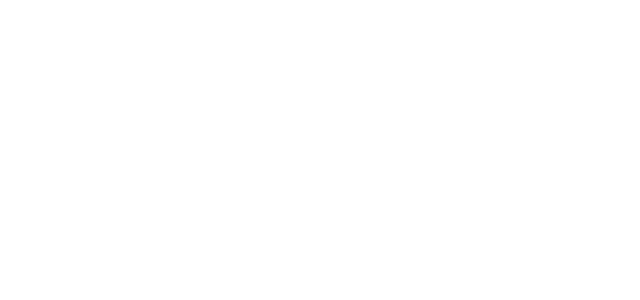
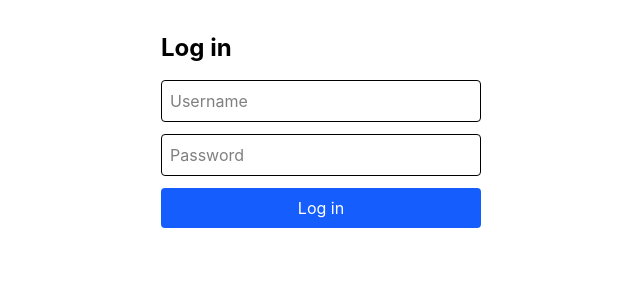
Before and after one commit to Rosca-Teodora/Smart-Task-Manager, a React (Vite) app in the folder frontend/: page /login in a window 1280 px wide. Before the commit this address had no page. Shown: the top 300 px of the page, without its empty margins (319-959 px from the left). Built offline with nearby package versions, Linux system fonts and the light colour scheme.

Commit message:
add proper JWT token storage (localStorage save of token keys instead of hardcoded key) and add login and logout

```diff
--- a/frontend/src/Api.ts
+++ b/frontend/src/Api.ts
@@ -1,12 +1,37 @@
 const BASE_URL = "http://127.0.0.1:8000/api";
 
-function getToken(): string {
-  return "eyJhbGciOiJIUzI1NiIsInR5cCI6IkpXVCJ9.eyJ0b2tlbl90eXBlIjoiYWNjZXNzIiwiZXhwIjoxNzg1NzU4NzgxLCJpYXQiOjE3ODU3NTg0ODEsImp0aSI6IjE4ZjBiZGJkMzI5MTRhM2JiNWMyMGFmOWU4NTkwYWQyIiwidXNlcl9pZCI6IjEifQ.kM78BbsofTPZqJkE2CoWNthnDff_A-Z_LEeoh0UYIzw"; // hardcoded for now
+function getToken(): string | null {
+  return localStorage.getItem("access");
+}
+
+export async function login(username: string, password: string): Promise<void> {
+  const res = await fetch(`${BASE_URL}/token/`, {
+    method: "POST",
+    headers: { "Content-Type": "application/json" },
+    body: JSON.stringify({ username, password }),
+  });
+  if (!res.ok) {
+    throw new Error("Invalid username or password");
+  }
+  const data = await res.json();
+  localStorage.setItem("access", data.access);
+  localStorage.setItem("refresh", data.refresh);
+}
+
+
+export function logout(): void {
+  localStorage.removeItem("access");
+  localStorage.removeItem("refresh");
+}
+
+export function isLoggedIn(): boolean {
+  return localStorage.getItem("access") !== null;
 }
 
 async function request(path: string) { // request helper to attach auth, check status and parse json
-  const res = await fetch(`${BASE_URL}${path}`, {
-    headers: { Authorization: `Bearer ${getToken()}` },
+    const token = getToken();
+    const res = await fetch(`${BASE_URL}${path}`, {
+    headers: token ? { Authorization: `Bearer ${token}` } : {},
   });
   if (!res.ok) {
     throw new Error(`API returned ${res.status}`);
--- a/frontend/src/App.tsx
+++ b/frontend/src/App.tsx
@@ -2,14 +2,17 @@ import { Route, Routes } from "react-router-dom";
 import BoardList from "./views/BoardList";
 import BoardDetails from "./views/BoardDetails";
 import Home from "./views/Home";
+import Login from "./views/Login";
+import ProtectedRoute from "./ProtectedRoute";
 
 function App() {
   return (
     <Routes>
       <Route index element={<Home/>} />
 
-      <Route path="boards" element={<BoardList/>} />
-      <Route path="boards/:boardId" element={< BoardDetails/>} />
+      <Route path="login" element={<Login />} />
+      <Route path="boards" element={<ProtectedRoute><BoardList /></ProtectedRoute>} />
+      <Route path="boards/:boardId" element={<ProtectedRoute><BoardDetails /></ProtectedRoute>} />
     </Routes>
   );
 }
--- /dev/null
+++ b/frontend/src/AuthContext.tsx
@@ -0,0 +1,36 @@
+import { createContext, useContext, useState, type ReactNode } from "react";
+import { login as apiLogin, logout as apiLogout, isLoggedIn } from "./Api";
+
+type AuthContextType = {
+  authenticated: boolean;
+  login: (username: string, password: string) => Promise<void>;
+  logout: () => void;
+};
+
+const AuthContext = createContext<AuthContextType | null>(null);
+
+export function AuthProvider({ children }: { children: ReactNode }) {
+  const [authenticated, setAuthenticated] = useState(isLoggedIn());
+
+  async function login(username: string, password: string) {
+    await apiLogin(username, password);
+    setAuthenticated(true);
+  }
+
+  function logout() {
+    apiLogout();
+    setAuthenticated(false);
+  }
+
+  return (
+    <AuthContext.Provider value={{ authenticated, login, logout }}>
+      {children}
+    </AuthContext.Provider>
+  );
+}
+
+export function useAuth() {
+  const ctx = useContext(AuthContext);
+  if (!ctx) throw new Error("useAuth must be used inside AuthProvider");
+  return ctx;
+}
--- /dev/null
+++ b/frontend/src/ProtectedRoute.tsx
@@ -0,0 +1,13 @@
+import { Navigate } from "react-router-dom";
+import { useAuth } from "./AuthContext";
+import type { ReactNode } from "react";
+
+function ProtectedRoute({ children }: { children: ReactNode }) {
+  const { authenticated } = useAuth();
+  if (!authenticated) {
+    return <Navigate to="/login" replace />;
+  }
+  return <>{children}</>;
+}
+
+export default ProtectedRoute;
--- a/frontend/src/main.tsx
+++ b/frontend/src/main.tsx
@@ -3,11 +3,14 @@ import { createRoot } from 'react-dom/client'
 import './index.css'
 import App from './App.tsx'
 import { BrowserRouter } from 'react-router-dom'
+import { AuthProvider } from './AuthContext.tsx'
 
 createRoot(document.getElementById('root')!).render(
   <StrictMode>
     <BrowserRouter>
-      <App />
+      <AuthProvider>
+        <App />
+      </AuthProvider>
     </BrowserRouter>
   </StrictMode>,
 )
--- a/frontend/src/views/BoardList.tsx
+++ b/frontend/src/views/BoardList.tsx
@@ -1,6 +1,22 @@
 import { useState, useEffect } from "react";
 import { Link } from "react-router-dom";
 import { getBoards, type Board } from "../Api";
+import { useAuth } from "../AuthContext";
+import { useNavigate } from "react-router-dom";
+
+function LogoutButton() {
+  const { logout } = useAuth();
+  const navigate = useNavigate();
+  return (
+    <button
+      onClick={() => { logout(); navigate("/login"); }}
+      className="text-sm text-gray-600 underline"
+    >
+      Log out
+    </button>
+  );
+}
+
 
 function BoardList() {
   const [boards, setBoards] = useState<Board[]>([]);
@@ -34,6 +50,7 @@ function BoardList() {
           </li>
         ))}
       </ul>
+      <LogoutButton></LogoutButton>
     </main>
   );
 }
--- /dev/null
+++ b/frontend/src/views/Login.tsx
@@ -0,0 +1,49 @@
+import { useState } from "react";
+import { useNavigate } from "react-router-dom";
+import { useAuth } from "../AuthContext";
+
+function Login() {
+  const [username, setUsername] = useState("");
+  const [password, setPassword] = useState("");
+  const [error, setError] = useState<string | null>(null);
+  const { login } = useAuth();
+  const navigate = useNavigate();
+
+  async function handleSubmit(e: React.FormEvent) {
+    e.preventDefault();
+    setError(null);
+    try {
+      await login(username, password);
+      navigate("/boards");
+    } catch (err) {
+      setError(err instanceof Error ? err.message : "Login failed");
+    }
+  }
+
+  return (
+    <main className="p-8 max-w-sm mx-auto">
+      <h1 className="text-2xl font-bold mb-4">Log in</h1>
+      <form onSubmit={handleSubmit} className="space-y-3">
+        <input
+          className="w-full rounded border p-2"
+          placeholder="Username"
+          value={username}
+          onChange={(e) => setUsername(e.target.value)}
+        />
+        <input
+          className="w-full rounded border p-2"
+          type="password"
+          placeholder="Password"
+          value={password}
+          onChange={(e) => setPassword(e.target.value)}
+        />
+        {error && <p className="text-red-600 text-sm">{error}</p>}
+        <button className="w-full rounded bg-blue-600 text-white p-2" type="submit">
+          Log in
+        </button>
+      </form>
+    </main>
+  );
+}
+
+export default Login;
```
